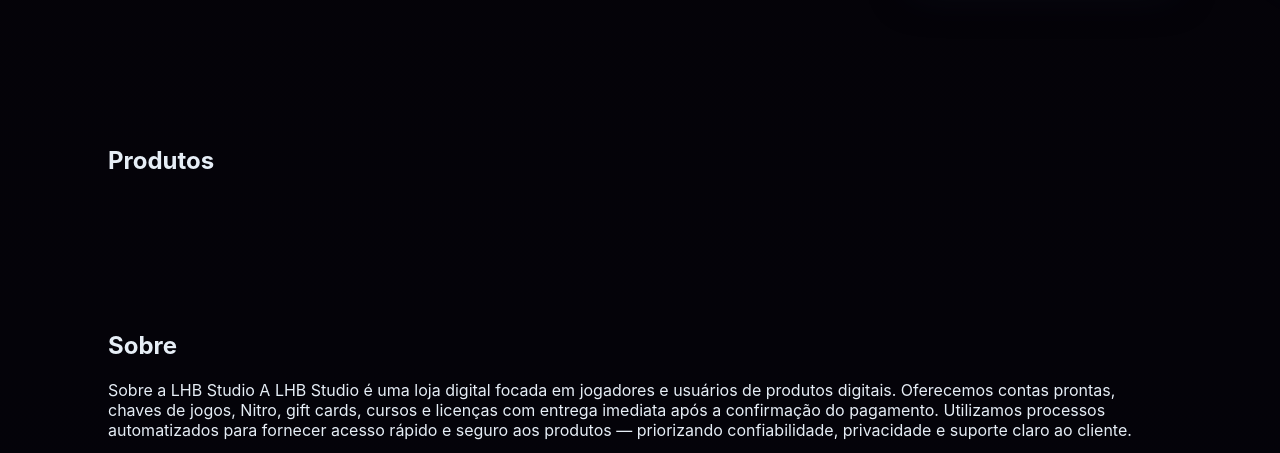
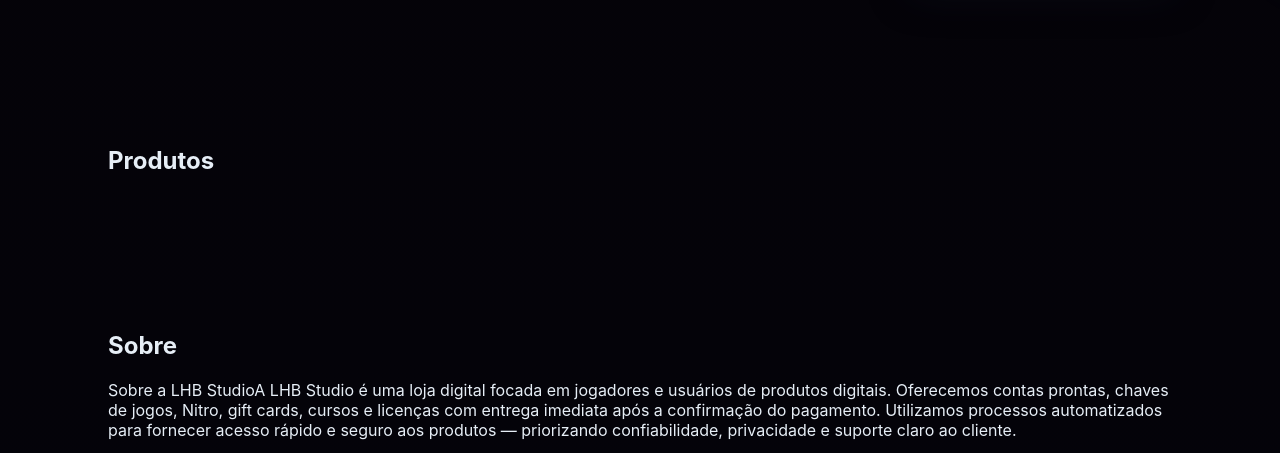
Before and after one commit to bryanbr3030j-cmyk/lhb-studio, a website: page index.html in a window 1280 px wide. Shown: the part 347-800 px from the top of the page. Drawn offline with Linux system fonts and the light colour scheme.

Commit message:
Update index.html

```diff
--- a/index.html
+++ b/index.html
@@ -53,9 +53,7 @@
     <section id="sobre" class="section alt">
       <div class="container">
         <h2>Sobre</h2>
-        <p>Sobre a LHB Studio
-A LHB Studio é uma loja digital focada em jogadores e usuários de produtos digitais. Oferecemos contas prontas, chaves de jogos, Nitro, gift cards, cursos e licenças com entrega imediata após a confirmação do pagamento. Utilizamos processos automatizados para fornecer acesso rápido e seguro aos produtos — priorizando confiabilidade, privacidade e suporte claro ao cliente.
-      </p>
+        <p>Sobre a LHB StudioA LHB Studio é uma loja digital focada em jogadores e usuários de produtos digitais. Oferecemos contas prontas, chaves de jogos, Nitro, gift cards, cursos e licenças com entrega imediata após a confirmação do pagamento. Utilizamos processos automatizados para fornecer acesso rápido e seguro aos produtos — priorizando confiabilidade, privacidade e suporte claro ao cliente. </p>
       </div>
     </section>
 
```
